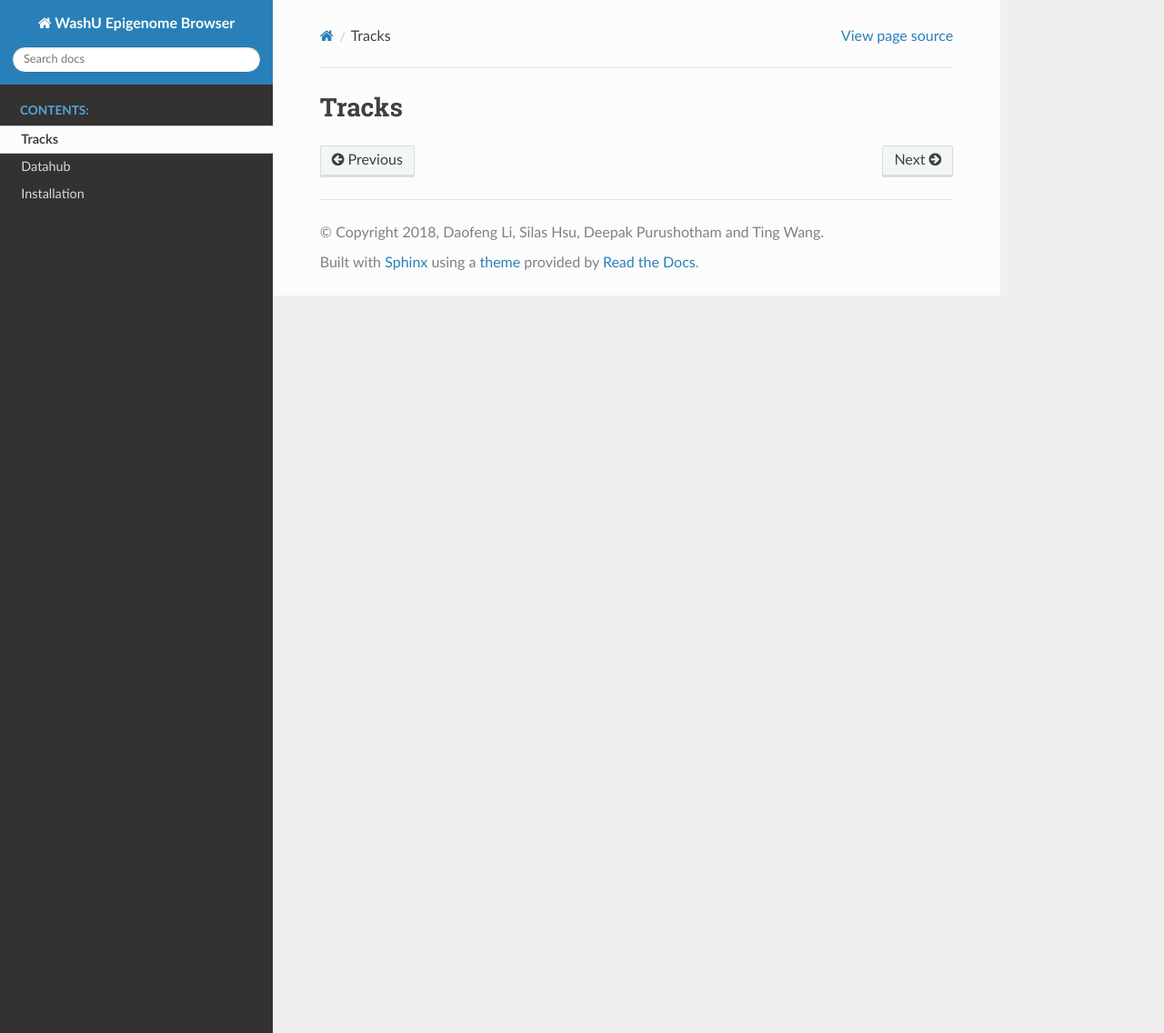
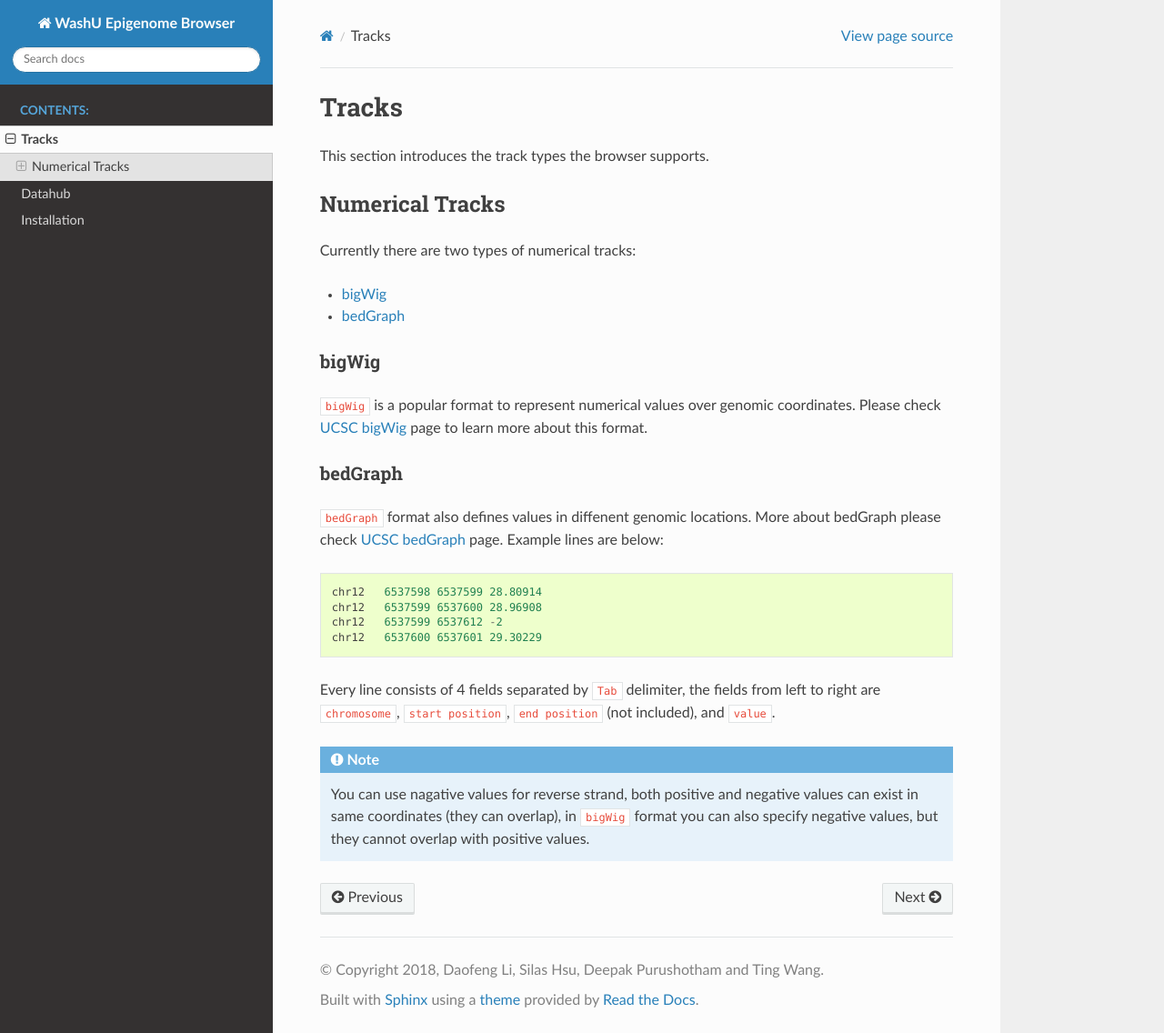
Before and after one commit to lidaof/eg-docs, a Sphinx documentation site: the page built from docs/tracks.rst, in a window 1280 px wide and 1136 px high. Shown: the whole window at 91% size. Built offline with Sphinx 7.4.7 and the Read the Docs theme 2.0.0, drawn with Linux system fonts in a browser that asks for light colours.

Commit message:
Working on tracks

```diff
--- a/docs/tracks.rst
+++ b/docs/tracks.rst
@@ -1,2 +1,42 @@
 Tracks
 ======
+
+This section introduces the track types the browser supports.
+
+Numerical Tracks
+----------------
+
+Currently there are two types of numerical tracks:
+
+* `bigWig`_
+* `bedGraph`_
+
+bigWig
+~~~~~~
+
+``bigWig`` is a popular format to represent numerical values over
+genomic coordinates.
+Please check `UCSC bigWig`_ page to learn more about this format.
+
+.. _UCSC bigWig: https://genome.ucsc.edu/goldenpath/help/bigWig.html
+
+bedGraph
+~~~~~~~~
+``bedGraph`` format also defines values in diffenent genomic locations.
+More about bedGraph please check `UCSC bedGraph`_ page.
+Example lines are below::
+
+    chr12   6537598 6537599 28.80914
+    chr12   6537599 6537600 28.96908
+    chr12   6537599 6537612 -2
+    chr12   6537600 6537601 29.30229
+
+Every line consists of 4 fields separated by ``Tab`` delimiter,
+the fields from left to right are
+``chromosome``, ``start position``, ``end position`` (not included), and ``value``.
+
+.. note:: You can use nagative values for reverse strand, both positive and negative
+          values can exist in same coordinates (they can overlap), in ``bigWig`` format
+          you can also specify negative values, but they cannot overlap with positive values.
+
+.. _UCSC bedGraph: https://genome.ucsc.edu/goldenpath/help/bedgraph.html
```
